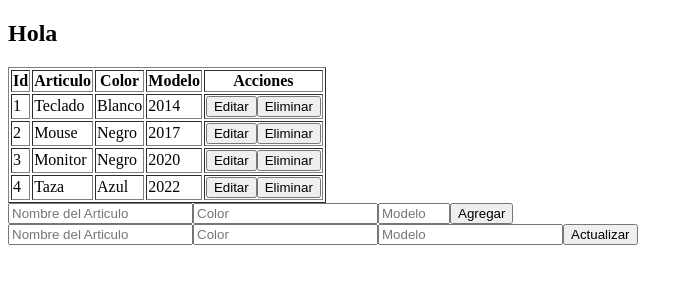
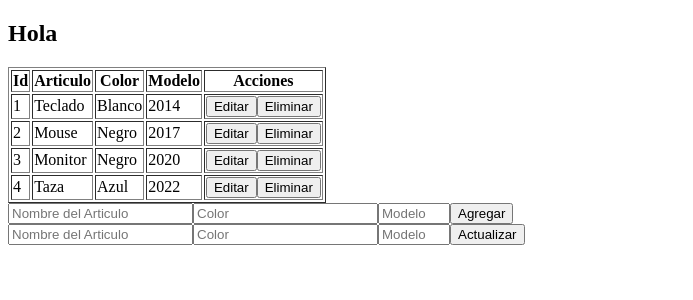
Before and after one commit to matiasmoscone1/crud-simple, a React (Vite) app: page / in a window 1280 px wide. Shown: the top 300 px of the page, without its empty margins (0-693 px from the left). Built offline with nearby package versions, Linux system fonts and the light colour scheme.

Commit message:
Actualizando validaciones

```diff
--- a/src/App.jsx
+++ b/src/App.jsx
@@ -72,9 +72,7 @@ function App() {
     }
 
     var input = document.getElementById("validacionModelo");
-
     input.oninvalid = (e) => e.target.setCustomValidity("El modelo debe ser entre 2000 y 2023");
-
 
   }
 
@@ -96,6 +94,8 @@ function App() {
     colorInput.current.value = "";
     modeloInput.current.value = "";
   }
+
+
 
 
 
@@ -138,14 +138,14 @@ function App() {
       <input required type="text" value={nuevoNombre} placeholder="Nombre del Articulo" onChange={(e) => setNuevoNombre(e.target.value)}/>
       <input required type="text" value={nuevoColor} placeholder="Color" onChange={(e) => setNuevoColor(e.target.value)}/>
       <input required type="number" min="2000" max="2023" id="validacionModelo" value={nuevoModelo} placeholder="Modelo" onChange={(e) => setNuevoModelo(e.target.value)}/>
-      <button onClick={() => {agregarArticulo(nuevoNombre, nuevoColor, nuevoModelo)}}>Agregar</button>
+      <button type="button" onClick={() => {agregarArticulo(nuevoNombre, nuevoColor, nuevoModelo)}}>Agregar</button>
     </form>
 
 
     <form onSubmit={handleSubmit}>
       <input required type="text" ref={nombreInput} value={productoSeleccionado.nombre} placeholder="Nombre del Articulo" onChange={(e) => setProductoSeleccionado({...productoSeleccionado, nombre: e.target.value})}/>
       <input required type="text" ref={colorInput} value={productoSeleccionado.color} placeholder="Color" onChange={(e) => setProductoSeleccionado({...productoSeleccionado, color: e.target.value})}/>
-      <input required type="email" ref={modeloInput} value={productoSeleccionado.modelo} placeholder="Modelo" onChange={(e) => setProductoSeleccionado({...productoSeleccionado, modelo: e.target.value})}/>
+      <input required type="number" min="2000" max="2023" id="validacionModelo" ref={modeloInput} value={productoSeleccionado.modelo} placeholder="Modelo" onChange={(e) => setProductoSeleccionado({...productoSeleccionado, modelo: e.target.value})}/>
 
       <button type="submit" onClick={() => editarArticulo(productoSeleccionado)}>Actualizar</button>
     </form>
```
